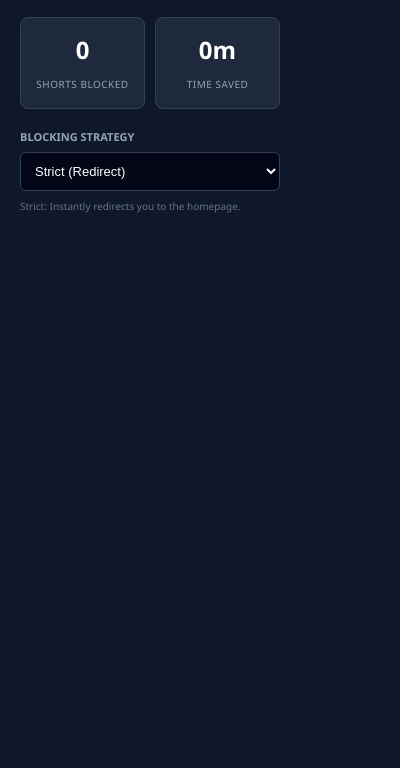
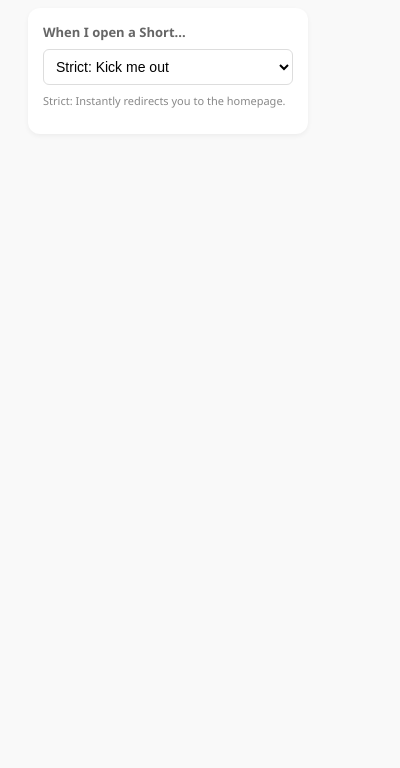
Before and after one commit to malekwael229/FocusTube, a browser extension: page popup.html in a window 400 px wide. Shown: the part 76-844 px from the top of the page. Drawn offline with Linux system fonts and the light colour scheme.

Commit message:
Revert "Stats"
This reverts commit ce255f72a7439a2429779cc09ae7159037449009.

```diff
--- a/popup.html
+++ b/popup.html
@@ -2,38 +2,30 @@
 <html>
 <head>
     <style>
-        /* DARK MODE / BLUEPRINT THEME */
-        body { width: 300px; padding: 0; margin: 0; font-family: 'Segoe UI', sans-serif; background: #0f172a; color: #e2e8f0; }
+        body { width: 280px; padding: 20px; font-family: 'Segoe UI', sans-serif; background: #f9f9f9; color: #333; }
+        .header-row { display: flex; justify-content: space-between; align-items: center; margin-bottom: 20px; }
+        h2 { margin: 0; color: #cc0000; font-size: 18px; }
 
-        .header { padding: 20px; background: #1e293b; border-bottom: 1px solid #334155; display: flex; justify-content: space-between; align-items: center; }
-        h2 { margin: 0; color: #38bdf8; font-size: 16px; letter-spacing: 1px; text-transform: uppercase; }
+        /* Switch Component */
+        .switch { position: relative; display: inline-block; width: 50px; height: 28px; }
+        .switch input { opacity: 0; width: 0; height: 0; }
+        .slider { position: absolute; cursor: pointer; top: 0; left: 0; right: 0; bottom: 0; background-color: #ccc; transition: .4s; border-radius: 34px; }
+        .slider:before { position: absolute; content: ""; height: 20px; width: 20px; left: 4px; bottom: 4px; background-color: white; transition: .4s; border-radius: 50%; }
+        input:checked + .slider { background-color: #cc0000; }
+        input:checked + .slider:before { transform: translateX(22px); }
 
-        /* SWITCH */
-        .switch { position: relative; display: inline-block; width: 44px; height: 24px; }
-        .switch input { opacity: 0; width: 0; height: 0; }
-        .slider { position: absolute; cursor: pointer; top: 0; left: 0; right: 0; bottom: 0; background-color: #334155; transition: .4s; border-radius: 34px; }
-        .slider:before { position: absolute; content: ""; height: 16px; width: 16px; left: 4px; bottom: 4px; background-color: white; transition: .4s; border-radius: 50%; }
-        input:checked + .slider { background-color: #10b981; }
-        input:checked + .slider:before { transform: translateX(20px); }
+        /* Settings Container */
+        .settings-box { background: white; padding: 15px; border-radius: 12px; box-shadow: 0 2px 5px rgba(0,0,0,0.05); }
+        label { font-size: 13px; font-weight: 600; color: #666; display: block; margin-bottom: 8px; }
 
-        /* STATS GRID */
-        .stats-container { display: grid; grid-template-columns: 1fr 1fr; gap: 10px; padding: 20px; }
-        .stat-card { background: #1e293b; padding: 15px; border-radius: 8px; text-align: center; border: 1px solid #334155; }
-        .stat-val { display: block; font-size: 24px; font-weight: 700; color: #fff; margin-bottom: 5px; }
-        .stat-label { font-size: 10px; text-transform: uppercase; color: #94a3b8; letter-spacing: 0.5px; }
+        select { width: 100%; padding: 8px; border-radius: 6px; border: 1px solid #ddd; background: #fff; font-size: 14px; outline: none; cursor: pointer; }
+        select:focus { border-color: #cc0000; }
 
-        /* SETTINGS */
-        .settings-box { padding: 0 20px 20px 20px; }
-        label { font-size: 11px; font-weight: 600; color: #94a3b8; display: block; margin-bottom: 8px; text-transform: uppercase; }
-
-        select { width: 100%; padding: 10px; border-radius: 6px; border: 1px solid #334155; background: #020617; color: #fff; font-size: 13px; outline: none; cursor: pointer; }
-        select:focus { border-color: #38bdf8; }
-
-        .note { font-size: 10px; color: #64748b; margin-top: 8px; line-height: 1.4; }
+        .note { font-size: 11px; color: #888; margin-top: 8px; line-height: 1.4; }
     </style>
 </head>
 <body>
-    <div class="header">
+    <div class="header-row">
         <h2>FocusTube</h2>
         <label class="switch">
             <input type="checkbox" id="mainToggle">
@@ -41,25 +33,14 @@
         </label>
     </div>
 
-    <div class="stats-container">
-        <div class="stat-card">
-            <span class="stat-val" id="shortsBlocked">0</span>
-            <span class="stat-label">Shorts Blocked</span>
-        </div>
-        <div class="stat-card">
-            <span class="stat-val" id="timeSaved">0m</span>
-            <span class="stat-label">Time Saved</span>
-        </div>
-    </div>
-
     <div class="settings-box">
-        <label for="modeSelect">Blocking Strategy</label>
+        <label for="modeSelect">When I open a Short...</label>
         <select id="modeSelect">
-            <option value="strict">Strict (Redirect)</option>
-            <option value="warn">Soft (Warning)</option>
-            <option value="allow">Passive (Allow)</option>
+            <option value="strict">Strict: Kick me out</option>
+            <option value="warn">Soft: Warn me first</option>
+            <option value="allow">Passive: Let me watch</option>
         </select>
-        <p class="note" id="modeDesc">Strict: Instantly kicks you out.</p>
+        <p class="note" id="modeDesc">If you try to watch a Short, you will be instantly redirected to the Homepage.</p>
     </div>
 
     <script src="popup.js"></script>
```
